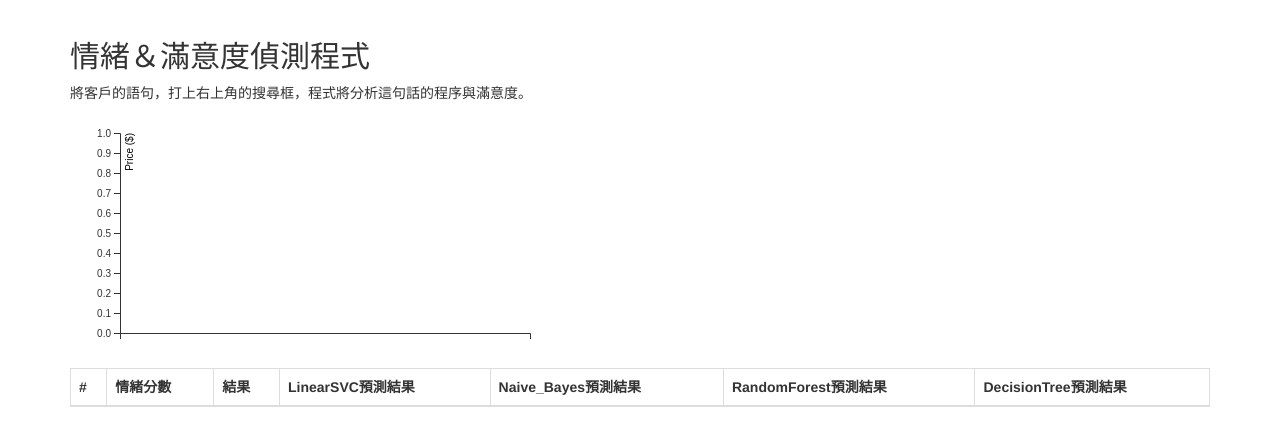
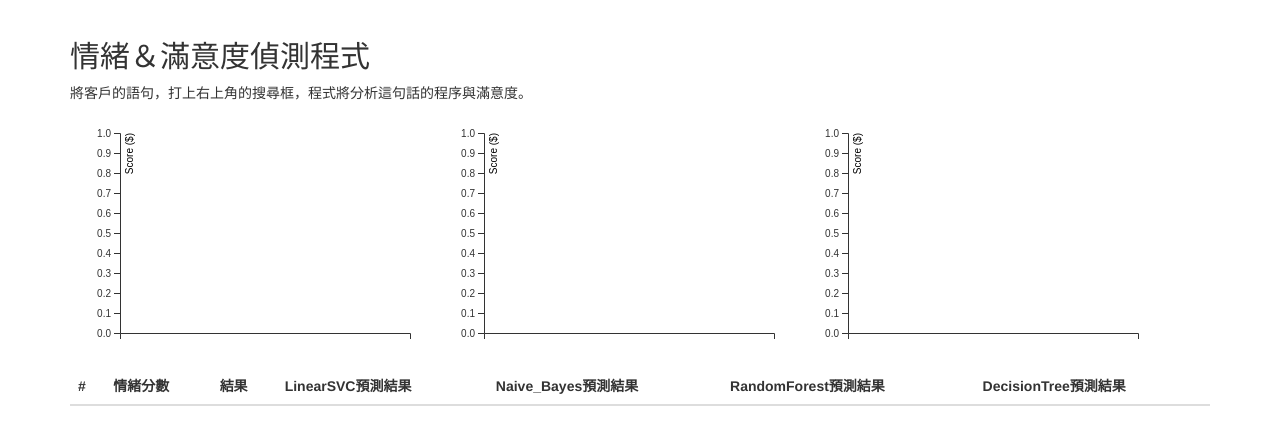
Before and after one commit to phejimlin/Natural-Language-Processing, a Flask app: page / in a window 1280 px wide. Shown: the part 51-497 px from the top of the page. Run offline with Flask 2, Linux system fonts and the light colour scheme; lists and menus that the app fills with data are empty; parts of the project's set-up code (start-up, migrations or seed data) failed here and were passed over; some libraries are stand-ins or nearby versions.

Commit message:
Finish demo website.

```diff
--- a/asus/demo/blog/templates/index.html
+++ b/asus/demo/blog/templates/index.html
@@ -48,8 +48,11 @@ Smartphone Compatible web template, free webdesigns for Nokia, Samsung, LG, Sony
 <div class="container">
   <h2>情緒＆滿意度偵測程式</h2>
   <p>將客戶的語句，打上右上角的搜尋框，程式將分析這句話的程序與滿意度。</p>
-  <svg width="480" height="250"></svg>
-  <table class="table table-bordered" id="demoTable">
+  <svg id='sentenceSvg' width="360" height="250"></svg>
+  <svg id='windowsSvg' width="360" height="250"></svg>
+  <svg id='dialogueSvg' width="360" height="250"></svg>
+
+  <table class="table .table-striped" id="demoTable">
     <thead>
       <tr>
         <th>#</th>
@@ -84,13 +87,26 @@ Smartphone Compatible web template, free webdesigns for Nokia, Samsung, LG, Sony
   crossorigin="anonymous"></script>
 <script src="https://maxcdn.bootstrapcdn.com/bootstrap/3.3.7/js/bootstrap.min.js"> </script>
 <script>
-var svg = d3.select("svg"),
+var sentenceSvg = d3.select("#sentenceSvg"),
 	margin = {top: 20, right: 20, bottom: 30, left: 50},
-	width = +svg.attr("width") - margin.left - margin.right,
-	height = +svg.attr("height") - margin.top - margin.bottom,
-	g = svg.append("g").attr("transform", "translate(" + margin.left + "," + margin.top + ")");
+	width = +sentenceSvg.attr("width") - margin.left - margin.right,
+	height = +sentenceSvg.attr("height") - margin.top - margin.bottom,
+	sentence_g = sentenceSvg.append("g").attr("transform", "translate(" + margin.left + "," + margin.top + ")");
+
+var windowsSvg = d3.select("#windowsSvg"),
+	margin = {top: 20, right: 20, bottom: 30, left: 50},
+	width = +windowsSvg.attr("width") - margin.left - margin.right,
+	height = +windowsSvg.attr("height") - margin.top - margin.bottom,
+	windows_g = windowsSvg.append("g").attr("transform", "translate(" + margin.left + "," + margin.top + ")");
+
+var dialogueSvg = d3.select("#dialogueSvg"),
+	margin = {top: 20, right: 20, bottom: 30, left: 50},
+	width = +dialogueSvg.attr("width") - margin.left - margin.right,
+	height = +dialogueSvg.attr("height") - margin.top - margin.bottom,
+	dialogue_g = dialogueSvg.append("g").attr("transform", "translate(" + margin.left + "," + margin.top + ")");
+
 var counter = 1
-var datalist = []
+var sentenceDataList = [], windowsDataList = [], dialogueDataList = []
 
 var x = d3.scaleOrdinal()
 		.range([0, width]);
@@ -98,17 +114,12 @@ var x = d3.scaleOrdinal()
 var y = d3.scaleLinear()
 		.rangeRound([height, 0]);
 
-var line = d3.line()
-		.x(function(d) { return d.x; })
-		.y(function(d) { return d.y; })
-
-
-  g.append("g")
+  sentence_g.append("g")
       .attr("class", "x axis")
       .attr("transform", "translate(0," + height + ")")
       .call(d3.axisBottom(x));
 
-  g.append("g")
+  sentence_g.append("g")
       .call(d3.axisLeft(y))
     .append("text")
       .attr("fill", "#000")
@@ -116,7 +127,37 @@ var line = d3.line()
       .attr("y", 6)
       .attr("dy", "0.71em")
       .attr("text-anchor", "end")
-      .text("Price ($)");
+      .text("Score ($)");
+
+ windows_g.append("g")
+      .attr("class", "x axis")
+      .attr("transform", "translate(0," + height + ")")
+      .call(d3.axisBottom(x));
+
+  windows_g.append("g")
+      .call(d3.axisLeft(y))
+    .append("text")
+      .attr("fill", "#000")
+      .attr("transform", "rotate(-90)")
+      .attr("y", 6)
+      .attr("dy", "0.71em")
+      .attr("text-anchor", "end")
+      .text("Score ($)");
+
+   dialogue_g.append("g")
+      .attr("class", "x axis")
+      .attr("transform", "translate(0," + height + ")")
+      .call(d3.axisBottom(x));
+
+  dialogue_g.append("g")
+      .call(d3.axisLeft(y))
+    .append("text")
+      .attr("fill", "#000")
+      .attr("transform", "rotate(-90)")
+      .attr("y", 6)
+      .attr("dy", "0.71em")
+      .attr("text-anchor", "end")
+      .text("Score ($)");
 
 function buildTdElement(TrElement, dataInfo){
 	var y = document.createElement("TD");
@@ -148,14 +189,15 @@ function lableResult(score){
 	}
 }
 
-function updateTable(data){
-	// todo remove original windows
+function updateTable(data, sentence_value){
+	$('#windows').remove();
+	$('#dialogue').remove();
 	var sentence = document.createElement("TR");
 	sentence.setAttribute("id", "sentence");
     document.getElementById("demoTable").appendChild(sentence);
     // 次序
     console.log(counter);
-    buildTdElement(sentence, counter)
+    buildTdElement(sentence, counter+': '+sentence_value)
 	// 情緒分數
 	buildTdElement(sentence, data['sentence_score'][0].toFixed(3))
 	//結果
@@ -178,7 +220,7 @@ function updateTable(data){
 	// 情緒分數
 	buildTdElement(windows, data['window_score'][0].toFixed(3))
 	//結果
-	buildTdElement(windows, score2text(data['sentence_score']))
+	buildTdElement(windows, score2text(data['window_score']))
 	//LinearSVC預測結果
 	buildTdElement(windows, lableResult(data['windows_classifier']['linearSVC_clf']))
 	//Naive_Bayes預測結果
@@ -197,7 +239,7 @@ function updateTable(data){
 	// 情緒分數
 	buildTdElement(dialogue, data['dialogue_score'][0].toFixed(3))
 	//結果
-	buildTdElement(dialogue, score2text(data['sentence_score']))
+	buildTdElement(dialogue, score2text(data['dialogue_score']))
 	//LinearSVC預測結果
 	buildTdElement(dialogue, lableResult(data['dialogue_classifier']['linearSVC_clf']))
 	//Naive_Bayes預測結果
@@ -206,52 +248,26 @@ function updateTable(data){
 	buildTdElement(dialogue, lableResult(data['dialogue_classifier']['randomForest_clf']))
 	// DecisionTree預測結果
 	buildTdElement(dialogue, lableResult(data['dialogue_classifier']['decisionTree_clf']))
+}
 
 
-	// {'sentence_score': [-1.3743185523130563], 'window_score': [-0.6895075608151632], 'dialogue_score': [-0.6895075608151632], 'sentence_classifier': {'linearSVC_clf': -1, 'naive_bayes_clf': 1, 'naive_bayes_proba': [[0.45918766456224996, 0.5408123354377498]], 'randomForest_clf': -1, 'randomForest_proba': [[0.663774910437622, 0.3362250895623779]], 'decisionTree_clf': -1, 'decisionTree_proba': [[0.6403865004901275, 0.3596134995098726]]}, 'windows_classifier': {'linearSVC_clf': -1, 'naive_bayes_clf': 1, 'naive_bayes_proba': [[0.45918766456224996, 0.5408123354377498]], 'randomForest_clf': -1, 'randomForest_proba': [[0.663774910437622, 0.3362250895623779]], 'decisionTree_clf': -1, 'decisionTree_proba': [[0.6403865004901275, 0.3596134995098726]]}, 'dialogue_classifier': {'linearSVC_clf': -1, 'naive_bayes_clf': 1, 'naive_bayes_proba': [[0.45918766456224996, 0.5408123354377498]], 'randomForest_clf': -1, 'randomForest_proba': [[0.663774910437622, 0.3362250895623779]], 'decisionTree_clf': -1, 'decisionTree_proba': [[0.6403865004901275, 0.3596134995098726]]}}
+function drawPath(svg, datalist){
 
-
-
-    var dialogue = document.getElementById("dialogue");
-
-}
-
-// Ajax
-function callApi(){
-	$.ajax({
-    	url: "http://localhost:5000/search?query="+$('#search-term').val(),
-    	type: 'GET',
-    	error: function(xhr) {
-	      alert('Ajax request 發生錯誤');
-	    },
-    	success: function(result){
-    		g.remove();
-    		svg = d3.select("svg"),
 	margin = {top: 20, right: 20, bottom: 30, left: 50},
 	width = +svg.attr("width") - margin.left - margin.right,
 	height = +svg.attr("height") - margin.top - margin.bottom,
 	g = svg.append("g").attr("transform", "translate(" + margin.left + "," + margin.top + ")");
-
 	var x = d3.scaleLinear()
 			    .range([0, width])
 			    .domain([0, 10]);
 
 			var y = d3.scaleLinear()
 			    .rangeRound([height, 0])
-			    .domain([-3, 5]);
+			    .domain([-5, 10]);
 
 			var line = d3.line()
 			    .x(function(d) { return x(d.x); })
 			    .y(function(d) { return y(d.y); })
-
-			updateTable(result);
-    		console.log(result);
-    		data = {}
-    		data['x'] = counter
-    		data['y'] = result['dialogue_score'][0]
-    		datalist.push(data);
-        	// $("#div1").html(result);
-        	console.log(datalist);
 
 	g.append("g")
 		.attr("class", "x axis")
@@ -275,6 +291,45 @@ function callApi(){
 			      .attr("stroke-linecap", "round")
 			      .attr("stroke-width", 1.5)
 			      .attr("d", line(datalist));
+}
+
+// Ajax
+function callApi(){
+	$.ajax({
+    	url: "http://localhost:5000/search?query="+$('#search-term').val(),
+    	type: 'GET',
+    	error: function(xhr) {
+	      alert('Ajax request 發生錯誤');
+	    },
+    	success: function(result){
+    		data = {}
+    		data['x'] = counter
+    		data['y'] = result['sentence_score'][0]
+    		sentenceDataList.push(data);
+
+    		data = {}
+    		data['x'] = counter
+    		data['y'] = result['window_score'][0]
+    		windowsDataList.push(data);
+
+    		data = {}
+    		data['x'] = counter
+    		data['y'] = result['dialogue_score'][0]
+    		dialogueDataList.push(data);
+
+    		sentence_g.remove();
+    		sentenceSvg = d3.select("#sentenceSvg");
+    		drawPath(sentenceSvg, sentenceDataList);
+
+			windows_g.remove();
+			windowsSvg = d3.select("#windowsSvg");
+    		drawPath(windowsSvg, windowsDataList);
+
+			dialogue_g.remove();
+			dialogueSvg = d3.select("#dialogueSvg");
+			drawPath(dialogueSvg, dialogueDataList);
+
+			updateTable(result, $('#search-term').val());
 
 			counter+=1;
 		}
```
Lines whose indentation alone changed are shown as unchanged.
